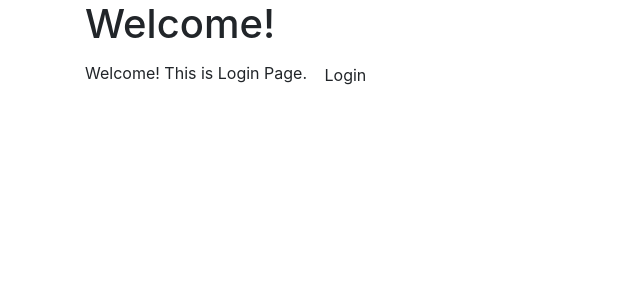
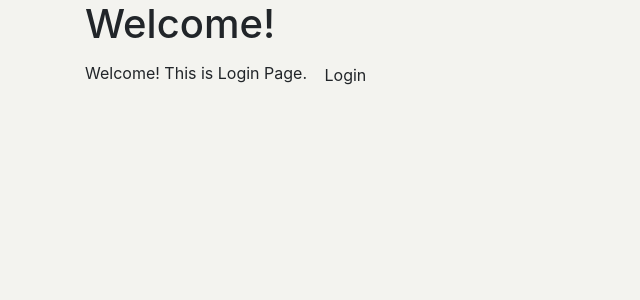
Before and after one commit to mr-nsin/django_web_app, a Django app: template tutorial/accounts/templates/accounts/login.html in a window 1280 px wide. Shown: the top 300 px of the page, without its empty margins (0-640 px from the left). Run offline with Django 3.2, Linux system fonts and the light colour scheme; the template is opened without the code that fills it, so the values that code supplies are empty; parts of the project's set-up code (start-up, migrations or seed data) failed here and were passed over; some libraries are stand-ins or nearby versions.

Commit message:
django static files part 5

```diff
--- /dev/null
+++ b/tutorial/accounts/static/accounts/style.css
@@ -0,0 +1,3 @@
+body {
+    background-color: rgba(201, 202, 186, 0.219);
+}
--- a/tutorial/accounts/templates/accounts/login.html
+++ b/tutorial/accounts/templates/accounts/login.html
@@ -2,7 +2,8 @@
 <html>
 
 <head>
-    <link rel="stylesheet" href="https://stackpath.bootstrapcdn.com/bootstrap/4.3.1/css/bootstrap.min.css" integrity="sha384-ggOyR0iXCbMQv3Xipma34MD+dH/1fQ784/j6cY/iJTQUOhcWr7x9JvoRxT2MZw1T" crossorigin="anonymous">
+    <link rel="stylesheet" href="https://stackpath.bootstrapcdn.com/bootstrap/4.3.1/css/bootstrap.min.css" integrity="sha384-ggOyR0iXCbMQv3Xipma34MD+dH/1fQ784/j6cY/iJTQUOhcWr7x9JvoRxT2MZw1T" crossorigin="anonymous"> {% load static %}
+    <link rel="stylesheet" href="{% static 'accounts/style.css'%}" type="text/css">
     <title>Django Web App</title>
 </head>
 
```
